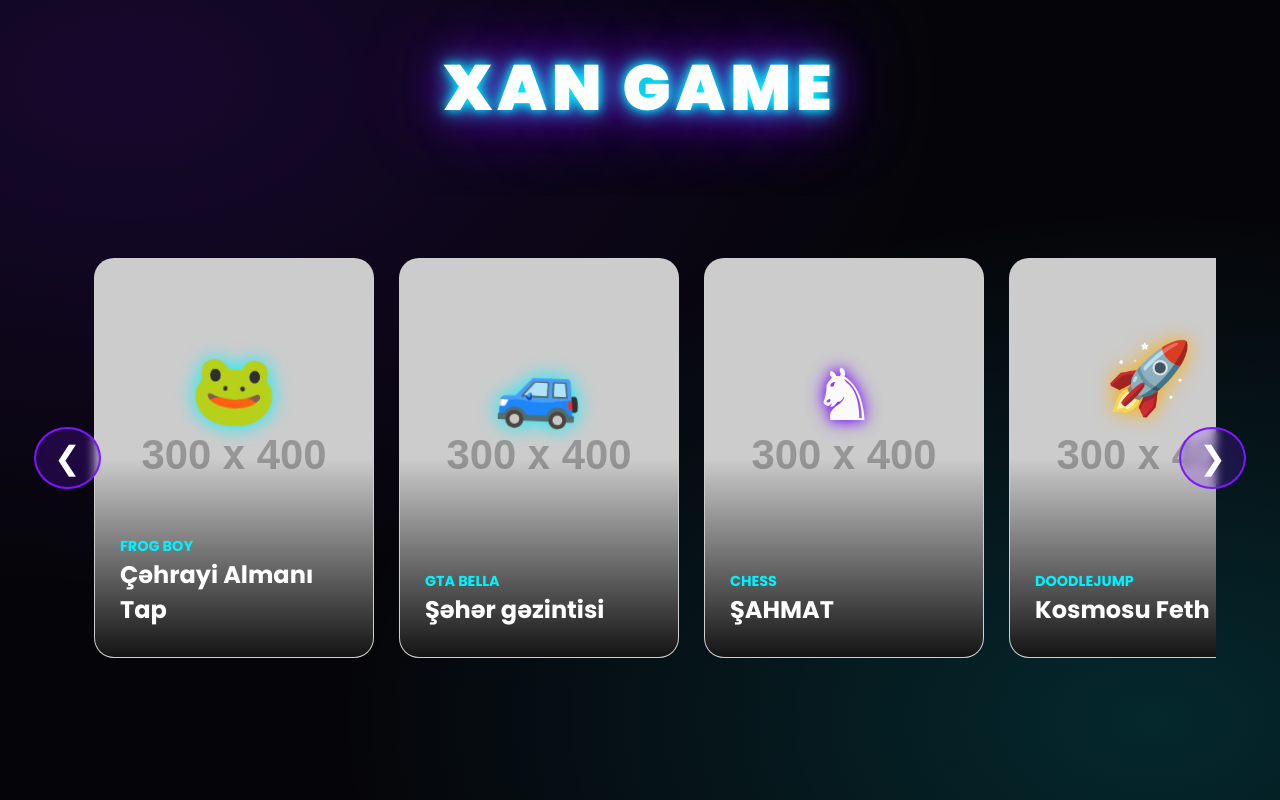
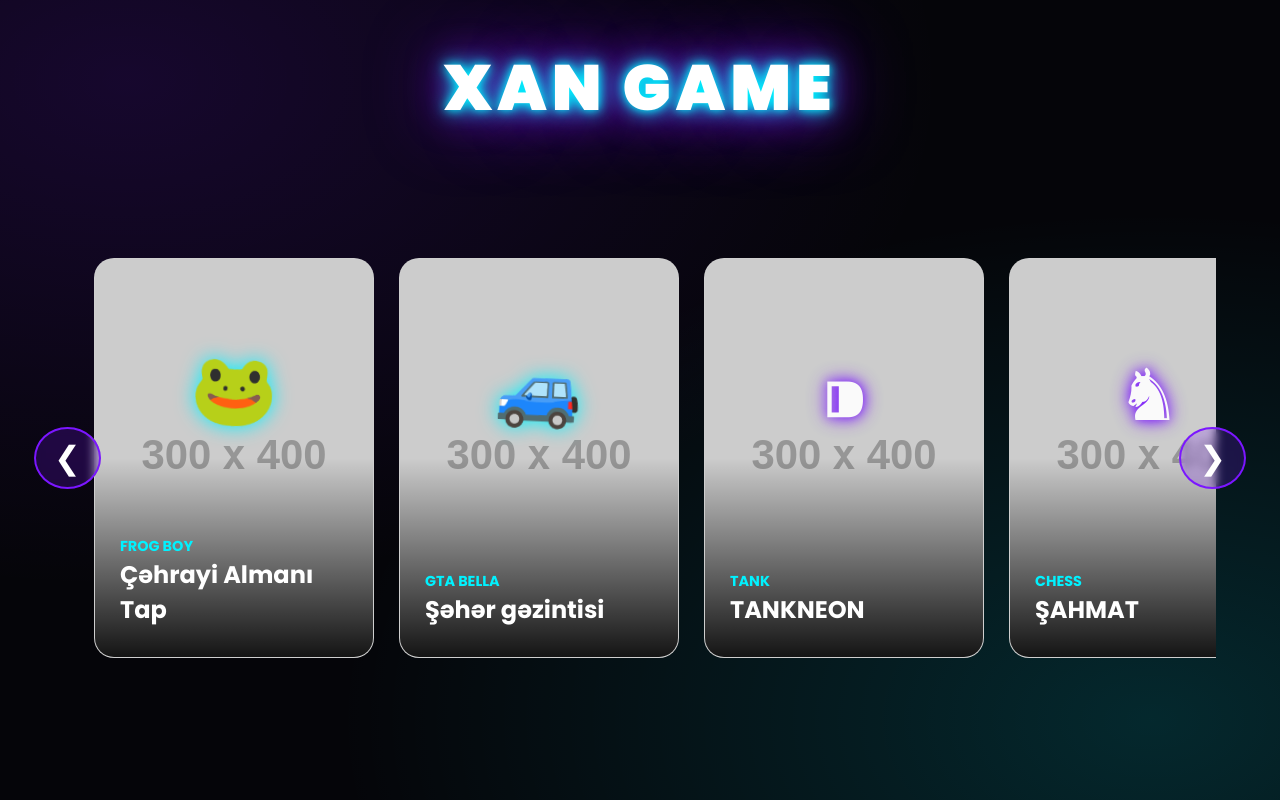
Before and after one commit to SerxanAli/xanGameStation, a plain HTML site: page index.html in a window 1280 px wide. Drawn offline with Linux system fonts and the light colour scheme; placeholder pictures from the web are drawn by us.

Commit message:
Update index.html

```diff
--- a/index.html
+++ b/index.html
@@ -250,6 +250,15 @@
                 </div>
             </div>
 
+            <div class="card" style="background-image: url('https://via.placeholder.com/300x400/10101a/7b16ff?text=Oyun+2');" onclick="openGame('https://serxanali.github.io/TankNeon/')">
+                <div class="card-overlay"></div>
+                <div class="card-emoji chess-emoji">⁍</div>
+                <div class="card-content">
+                    <p>Tank</p>
+                    <h2>TANKNEON</h2>
+                </div>
+            </div>
+
             <div class="card" style="background-image: url('https://via.placeholder.com/300x400/10101a/7b16ff?text=Oyun+2');" onclick="openGame('https://serxanali.github.io/Chess2D/')">
                 <div class="card-overlay"></div>
                 <div class="card-emoji chess-emoji">♞</div>
```
